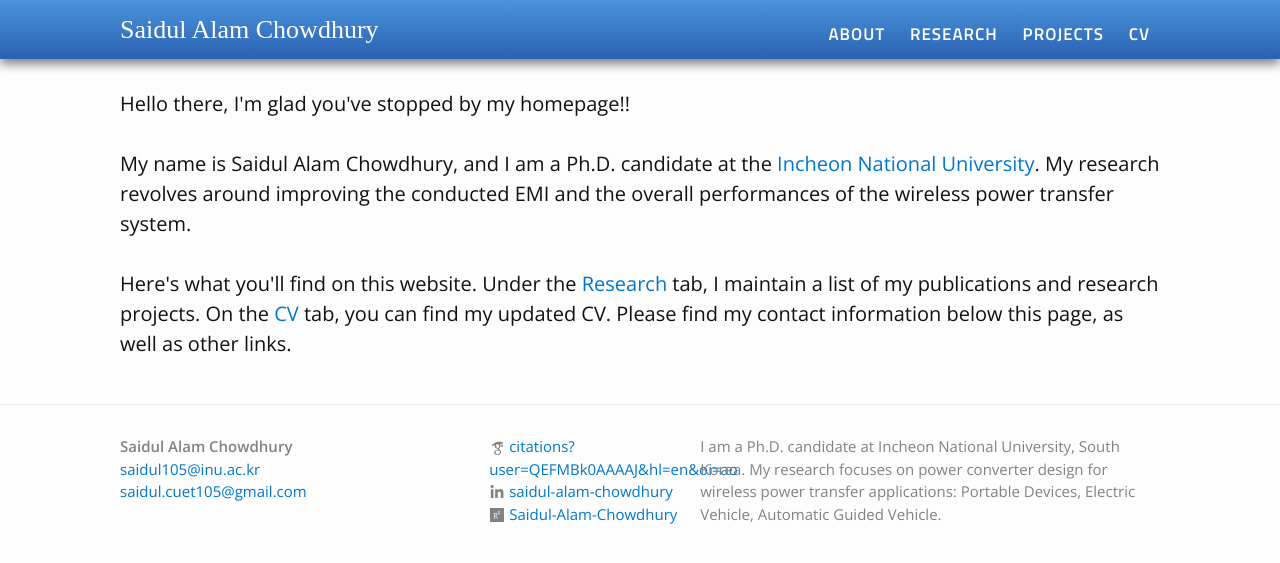
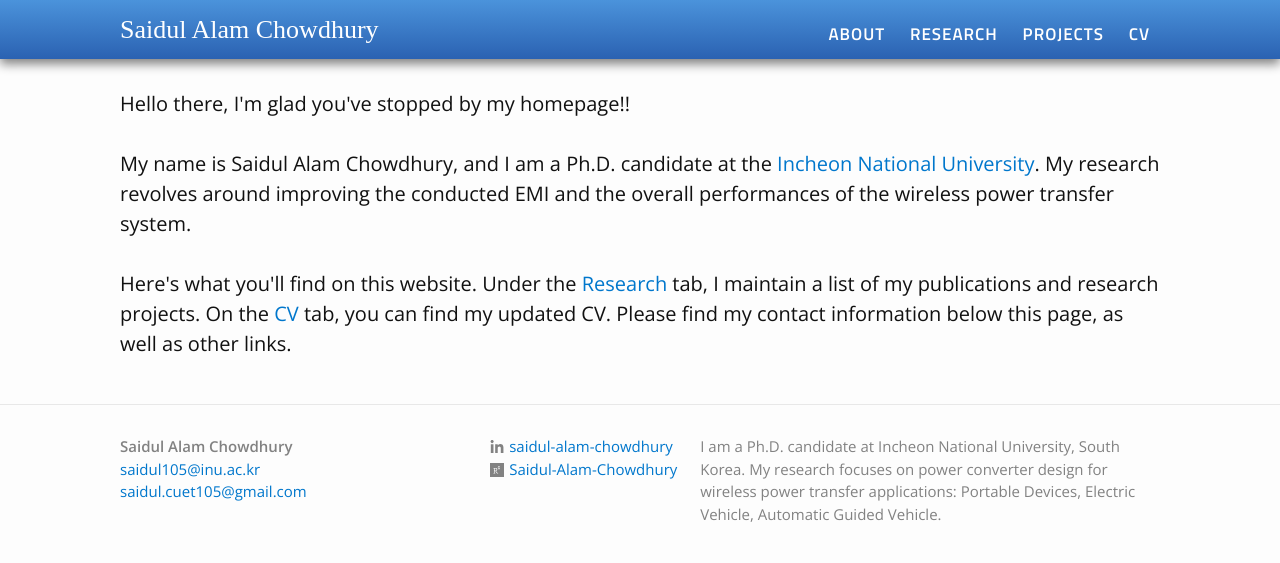
Before and after one commit to saidul105/saidul105.github.io, a Jekyll site: the page built from index.html, in a window 1280 px wide. Shown: the top 563 px of the page. Built offline with Jekyll 4.4.1, drawn with Linux system fonts in a browser that asks for light colours.

Commit message:
Update _config.yml

```diff
--- a/_config.yml
+++ b/_config.yml
@@ -11,7 +11,7 @@
 url: "" # the base hostname & protocol for your site
 
 # twitter_username: jekyllrb
-googlescholar_username: citations?user=QEFMBk0AAAAJ&hl=en&oi=ao
+orcid_username: 0009-0009-9800-4678
 linkedin_username: saidul-alam-chowdhury
 researchgate_username: Saidul-Alam-Chowdhury
 # feel free to add other links here; you will have to add the SVG icon in _layouts/footer.html
```
